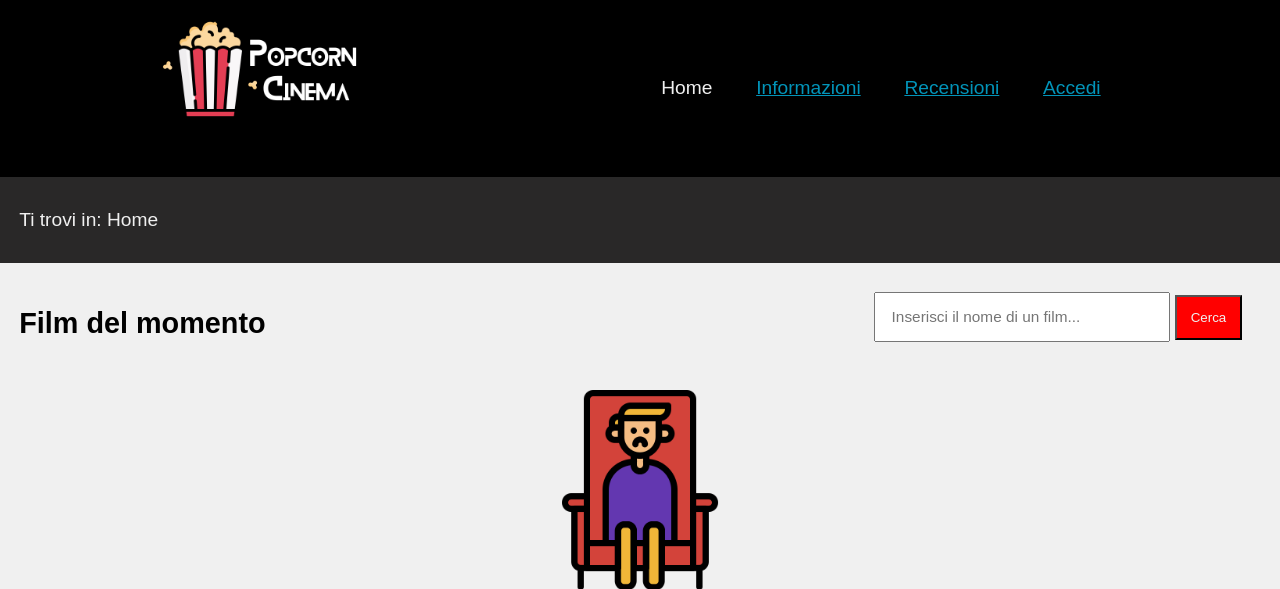
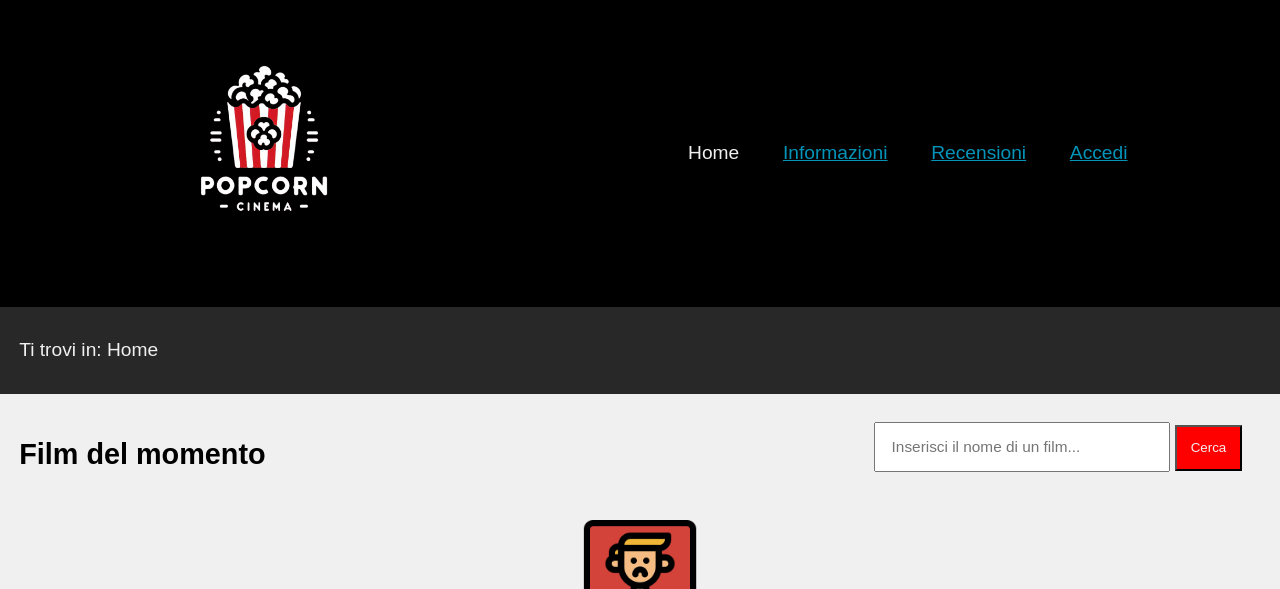
Before and after one commit to MarcoCappellari/ProgettoTecWeb, a PHP site: page /index.php in a window 1280 px wide. Shown: the top 589 px of the page. Run offline with PHP 8.4, Linux system fonts and the light colour scheme; data that the repository does not hold is empty.

Commit message:
immagini

```diff
--- a/Cinema/src/css/style.css
+++ b/Cinema/src/css/style.css
@@ -56,16 +56,12 @@ html {
 }
 
 header {
-    padding: 1em;
     display: flex;
     justify-content: space-around;
     align-items: center;
     background-color: var(--headerBgColor);
     color: var(--headerTxtColor);
     max-width: 1800px;
-    padding: 1em;
-    margin: auto;
-
 }
 
 header h1 {
@@ -74,15 +70,16 @@ header h1 {
     background-size: contain;
     background-repeat: no-repeat;
     background-position: left;
-    width: 200px;
-    height: 100px;
-    max-width: 1800px;
+    width: 7em;
+    height: 7em;
+
 }
 
 body{
     max-width: 1800px;
     background-color: var(--bgColor);
     color: var(--txtColor);
+    margin: auto;
 }
 
 h1 {
```
Also changed, not shown: Cinema/src/images/hyceee.png (added), Cinema/src/images/l.jpg (added), Cinema/src/images/logo1 - Copia.png (added), Cinema/src/images/logo1.png, Cinema/src/images/logo1222.png (added).
